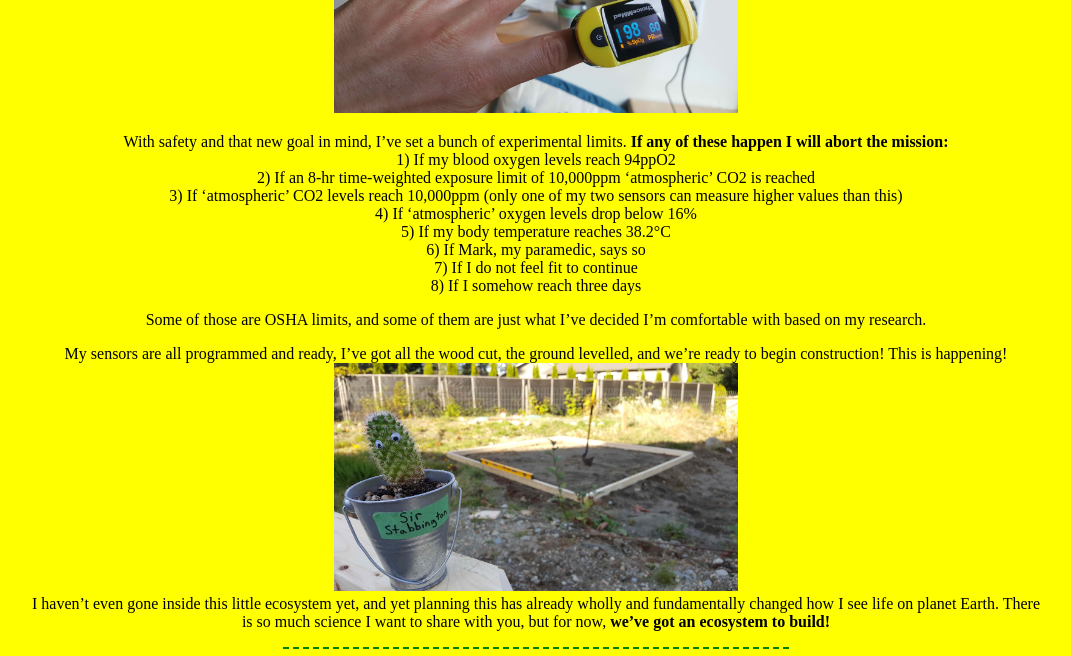
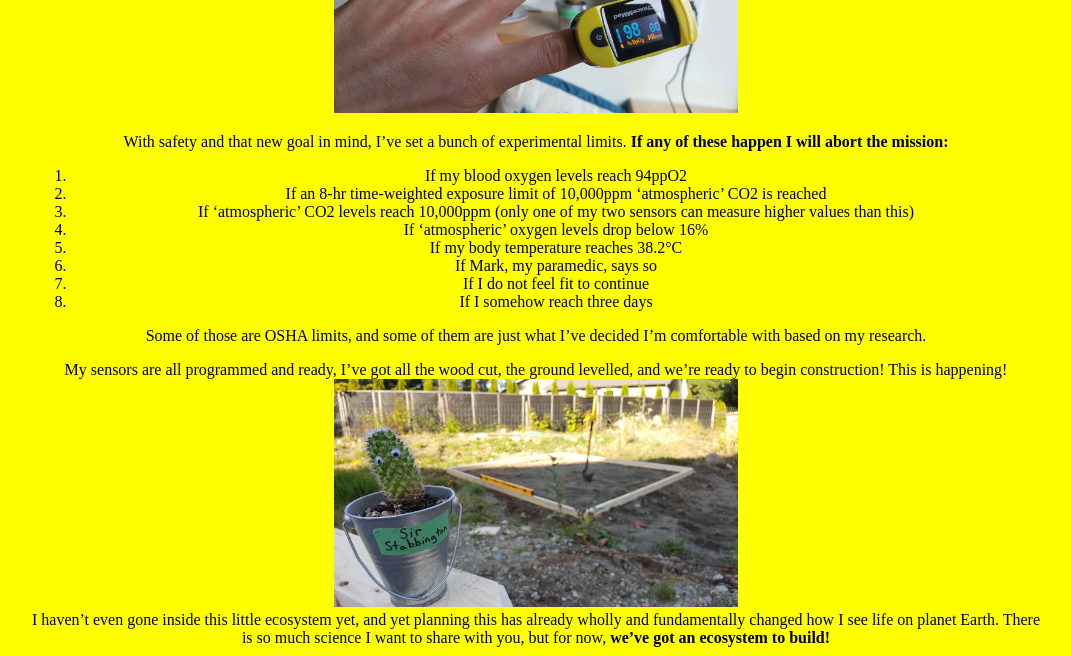
Before and after one commit to amitse/kbaute.github.io, a plain HTML site: page index.html in a window 1280 px wide. Shown: the part 1220-1876 px from the top of the page, without its empty margins (104-1175 px from the left). Drawn offline with Linux system fonts and the light colour scheme.

Commit message:
Update index.html

```diff
--- a/index.html
+++ b/index.html
@@ -56,14 +56,17 @@ I’ve done the math so many different ways, and concluded that its just not pos
 </p>
  <p>
 With safety and that new goal in mind, I’ve set a bunch of experimental limits. <b> If any of these happen I will abort the mission:</b> <br>
-1) If my blood oxygen levels reach 94ppO2<br>
-2) If an 8-hr time-weighted exposure limit of 10,000ppm ‘atmospheric’ CO2 is reached<br>
-3) If ‘atmospheric’ CO2 levels reach 10,000ppm (only one of my two sensors can measure higher values than this)<br>
-4) If ‘atmospheric’ oxygen levels drop below 16%<br>
-5) If my body temperature reaches 38.2°C<br>
-6) If Mark, my paramedic, says so<br>
-7) If I do not feel fit to continue<br>
-8) If I somehow reach three days<br>
+<ol>
+  <li>If my blood oxygen levels reach 94ppO2</li>
+  <li>If an 8-hr time-weighted exposure limit of 10,000ppm ‘atmospheric’ CO2 is reached</li>
+  <li>If ‘atmospheric’ CO2 levels reach 10,000ppm (only one of my two sensors can measure higher values than this)</li>
+  <li>If ‘atmospheric’ oxygen levels drop below 16%</li>
+  <li>If my body temperature reaches 38.2°C</li>
+  <li>If Mark, my paramedic, says so</li>
+  <li>If I do not feel fit to continue</li>
+  <li>If I somehow reach three days</li>
+</ol>
+
 <p>
 Some of those are OSHA limits, and some of them are just what I’ve decided I’m comfortable with based on my research.
  </p>
```
